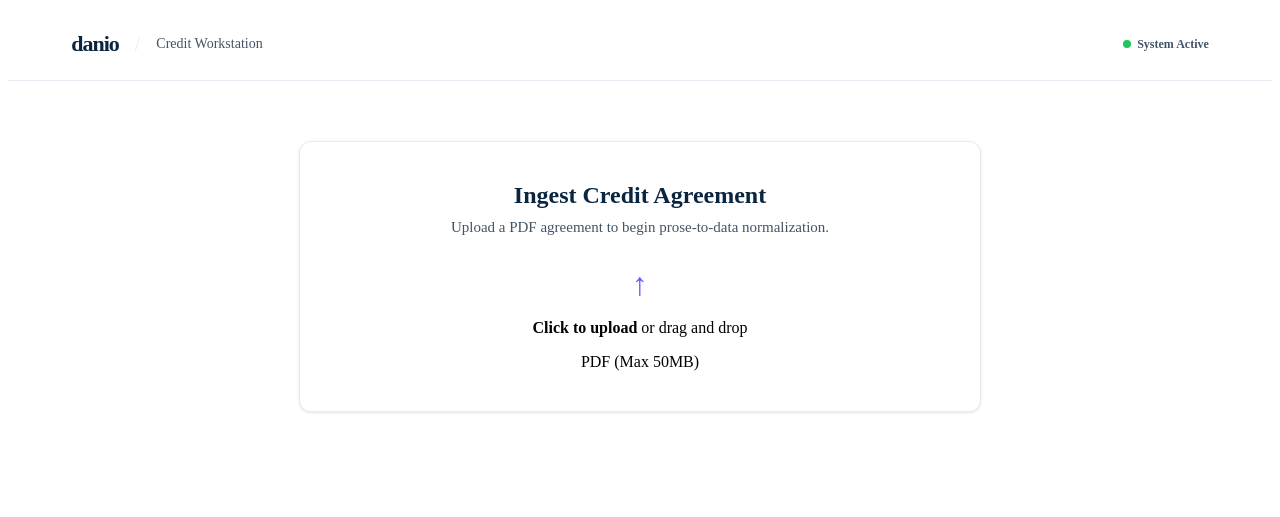
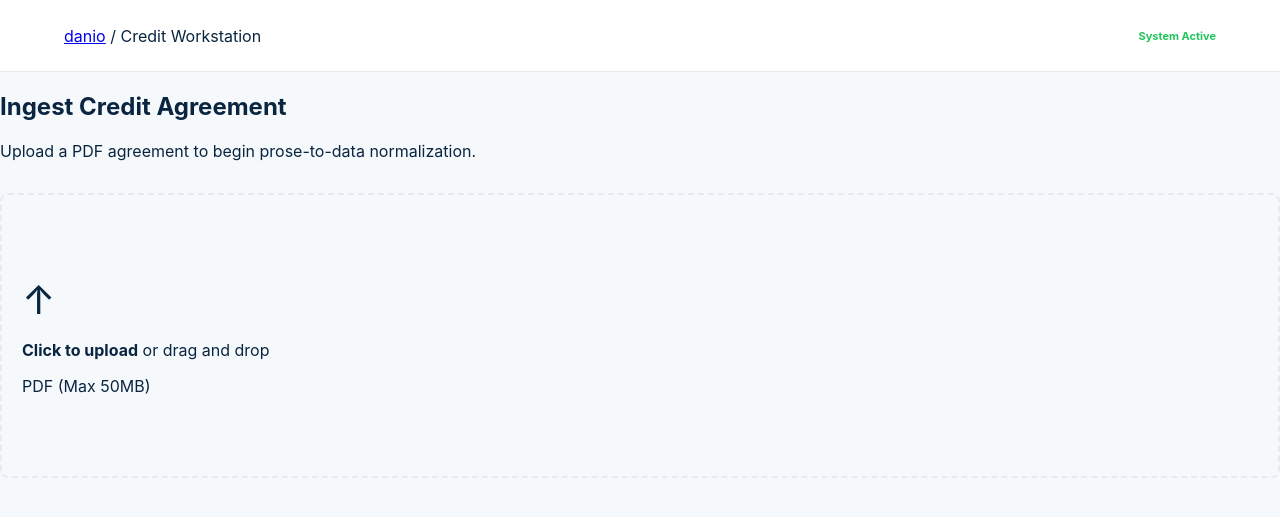
Before and after one commit to edimaudo/danio, a Flask app: page /workstation in a window 1280 px wide. Shown: the top 517 px of the page. Run offline with Flask 3, Linux system fonts and the light colour scheme.

Commit message:
Update style.css

```diff
--- a/static/style.css
+++ b/static/style.css
@@ -1,11 +1,33 @@
-/* Core Layout Updates */
+:root {
+    --danio-navy: #0A2540;
+    --danio-indigo: #635BFF;
+    --danio-slate: #425466;
+    --danio-border: #E6EBF1;
+    --danio-bg: #F6F9FC;
+    --danio-white: #FFFFFF;
+}
+
+* { box-sizing: border-box; }
+
+body {
+    margin: 0;
+    font-family: -apple-system, BlinkMacSystemFont, "Segoe UI", Roboto, Helvetica, Arial, sans-serif;
+    background-color: var(--danio-bg);
+    color: var(--danio-navy);
+    -webkit-font-smoothing: antialiased;
+}
+
+/* Nav Shell */
 .nav-shell {
-    background: #FFFFFF;
-    border-bottom: 1px solid #E6EBF1;
-    padding: 0 5%;
+    background: var(--danio-white);
+    border-bottom: 1px solid var(--danio-border);
     height: 72px;
     display: flex;
     align-items: center;
+    padding: 0 5%;
+    position: sticky;
+    top: 0;
+    z-index: 1000;
 }
 
 .nav-content {
@@ -17,82 +39,171 @@
     align-items: center;
 }
 
-.nav-left { display: flex; align-items: center; gap: 16px; }
-.brand-link { font-weight: 800; font-size: 22px; text-decoration: none; color: #0A2540; letter-spacing: -1px; }
-.nav-divider { color: #E6EBF1; font-size: 20px; }
-.nav-current { color: #425466; font-size: 14px; font-weight: 500; }
+.brand {
+    font-weight: 800;
+    font-size: 22px;
+    text-decoration: none;
+    color: var(--danio-navy);
+    letter-spacing: -1px;
+}
 
-.status-indicator {
-    display: inline-block;
+.nav-cta {
+    background: var(--danio-navy);
+    color: var(--danio-white);
+    padding: 10px 20px;
+    border-radius: 4px;
+    text-decoration: none;
+    font-size: 14px;
+    font-weight: 600;
+}
+
+/* System Status */
+.system-status {
+    font-size: 11px;
+    font-weight: 700;
+    color: #22C55E;
+    display: flex;
+    align-items: center;
+    gap: 8px;
+}
+
+.status-dot {
     width: 8px;
     height: 8px;
     background: #22C55E;
     border-radius: 50%;
-    margin-right: 6px;
+    box-shadow: 0 0 8px #22C55E;
 }
-.system-status { font-size: 12px; font-weight: 600; color: #425466; display: flex; align-items: center; }
 
-/* Main Container */
-.app-container {
-    padding: 60px 5%;
+/* Hero Section */
+.hero-exec {
+    background: var(--danio-white);
+    border-bottom: 1px solid var(--danio-border);
+    padding: 120px 5% 100px 5%;
+    text-align: center;
+}
+
+.hero-container { max-width: 850px; margin: 0 auto; }
+
+.badge-infra {
+    display: inline-block;
+    padding: 6px 14px;
+    background: #F0F4F8;
+    color: var(--danio-indigo);
+    font-weight: 700;
+    font-size: 11px;
+    text-transform: uppercase;
+    letter-spacing: 1.5px;
+    border-radius: 4px;
+    margin-bottom: 24px;
+}
+
+.hero-h1 {
+    font-size: 48px;
+    font-weight: 800;
+    line-height: 1.15;
+    margin-bottom: 24px;
+    letter-spacing: -1.5px;
+}
+
+.hero-p {
+    font-size: 19px;
+    color: var(--danio-slate);
+    line-height: 1.6;
+    margin-bottom: 40px;
+}
+
+/* Feature Grid */
+.feature-grid {
+    display: grid;
+    grid-template-columns: repeat(2, 1fr);
+    gap: 32px;
+    padding: 80px 5%;
     max-width: 1400px;
     margin: 0 auto;
 }
 
-/* Centralized Upload UX */
-.central-card {
-    max-width: 600px;
-    margin: 0 auto;
-    background: #FFFFFF;
+.feature-card {
+    background: var(--danio-white);
     padding: 40px;
-    border-radius: 12px;
-    border: 1px solid #E6EBF1;
-    box-shadow: 0 1px 3px rgba(0,0,0,0.1);
-    text-align: center;
+    border: 1px solid var(--danio-border);
+    border-radius: 8px;
 }
 
-.card-header h2 { margin: 0 0 10px 0; font-size: 24px; color: #0A2540; }
-.card-header p { margin: 0 0 30px 0; color: #425466; font-size: 15px; }
+.feature-icon { font-size: 24px; margin-bottom: 20px; }
+.feature-card h3 { font-size: 20px; margin: 0 0 12px 0; }
+.feature-card p { font-size: 15px; color: var(--danio-slate); line-height: 1.6; margin: 0; }
 
-.upload-icon { font-size: 32px; color: #635BFF; margin-bottom: 15px; }
+/* Ingestion Center */
+.workstation-main { padding: 40px 5%; max-width: 1400px; margin: 0 auto; }
 
-/* Verification View UX */
-.verification-layout {
-    display: grid;
-    grid-template-columns: 1.5fr 1fr;
-    gap: 30px;
-    animation: fadeIn 0.4s ease-out;
+.ingestion-center {
+    max-width: 580px;
+    margin: 40px auto;
+    background: var(--danio-white);
+    border: 1px solid var(--danio-border);
+    padding: 60px 40px;
+    border-radius: 12px;
+    text-align: center;
+    box-shadow: 0 4px 12px rgba(0,0,0,0.03);
 }
 
-@keyframes fadeIn {
-    from { opacity: 0; transform: translateY(10px); }
-    to { opacity: 1; transform: translateY(0); }
+.drop-zone {
+    margin-top: 32px;
+    border: 2px dashed var(--danio-border);
+    padding: 80px 20px;
+    border-radius: 8px;
+    cursor: pointer;
+    transition: all 0.2s ease;
 }
 
-.form-grid {
-    display: grid;
-    grid-template-columns: 1fr 1fr;
-    gap: 20px;
-    margin-top: 20px;
+.drop-zone:hover { border-color: var(--danio-indigo); background: #fbfbff; }
+.upload-icon { font-size: 40px; margin-bottom: 16px; }
+
+/* Dual View */
+.dual-view { display: grid; grid-template-columns: 1.4fr 1fr; gap: 32px; margin-top: 20px; }
+.view-panel { background: var(--danio-white); border: 1px solid var(--danio-border); border-radius: 12px; padding: 40px; }
+.dark-panel { background: var(--danio-navy); border: none; }
+
+.panel-title {
+    font-size: 11px;
+    font-weight: 700;
+    color: var(--danio-indigo);
+    text-transform: uppercase;
+    letter-spacing: 1px;
+    margin-bottom: 32px;
+    display: block;
 }
 
-.panel-label {
-    font-size: 11px;
+.data-form { display: grid; grid-template-columns: 1fr 1fr; gap: 24px; }
+.field label { display: block; font-size: 11px; font-weight: 700; color: var(--danio-slate); margin-bottom: 8px; text-transform: uppercase; }
+.field input { width: 100%; padding: 14px; border: 1px solid var(--danio-border); border-radius: 6px; background: var(--danio-bg); font-weight: 600; font-size: 14px; color: var(--danio-navy); }
+
+.panel-actions { margin-top: 48px; padding-top: 24px; border-top: 1px solid var(--danio-border); }
+
+.badge-json { background: #1A202C; color: var(--danio-indigo); padding: 4px 8px; border-radius: 4px; font-size: 10px; font-weight: 800; border: 1px solid #2D3748; }
+
+.btn-danio {
+    background: var(--danio-indigo);
+    color: var(--danio-white);
+    padding: 18px 36px;
+    border-radius: 6px;
     font-weight: 700;
-    color: #635BFF;
-    text-transform: uppercase;
-    letter-spacing: 1px;
-    display: block;
-    margin-bottom: 20px;
+    text-decoration: none;
+    border: none;
+    cursor: pointer;
+    display: inline-block;
 }
 
-.action-bar {
-    margin-top: 30px;
-    padding-top: 20px;
-    border-top: 1px solid #E6EBF1;
+pre {
+    background: transparent;
+    color: #A0AEC0;
+    font-size: 13px;
+    margin: 0;
+    overflow-x: auto;
+    font-family: 'SFMono-Regular', Consolas, 'Liberation Mono', Menlo, monospace;
 }
 
-/* Responsive Fix */
-@media (max-width: 900px) {
-    .verification-layout { grid-template-columns: 1fr; }
+@media (max-width: 1024px) {
+    .feature-grid, .dual-view { grid-template-columns: 1fr; }
 }
```
